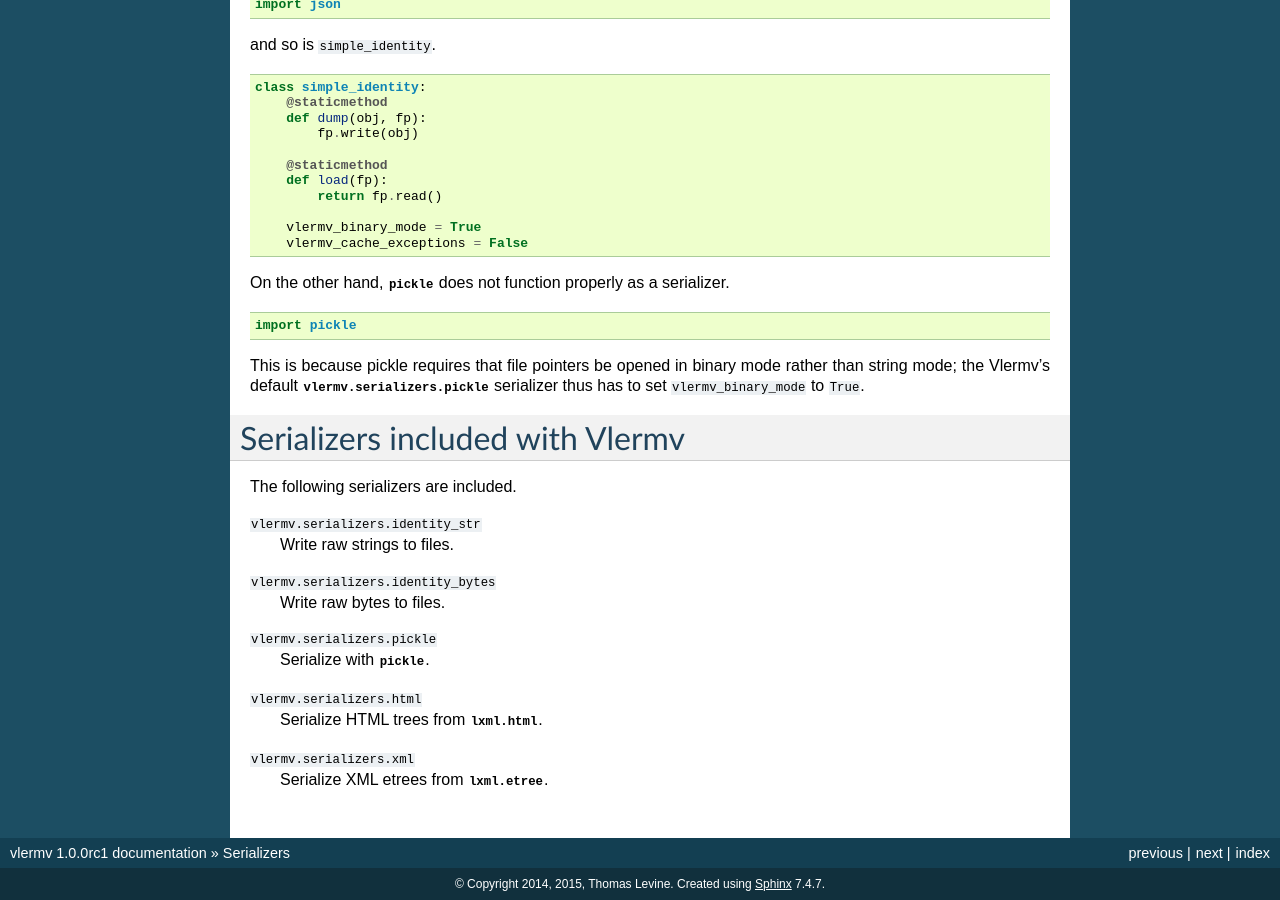
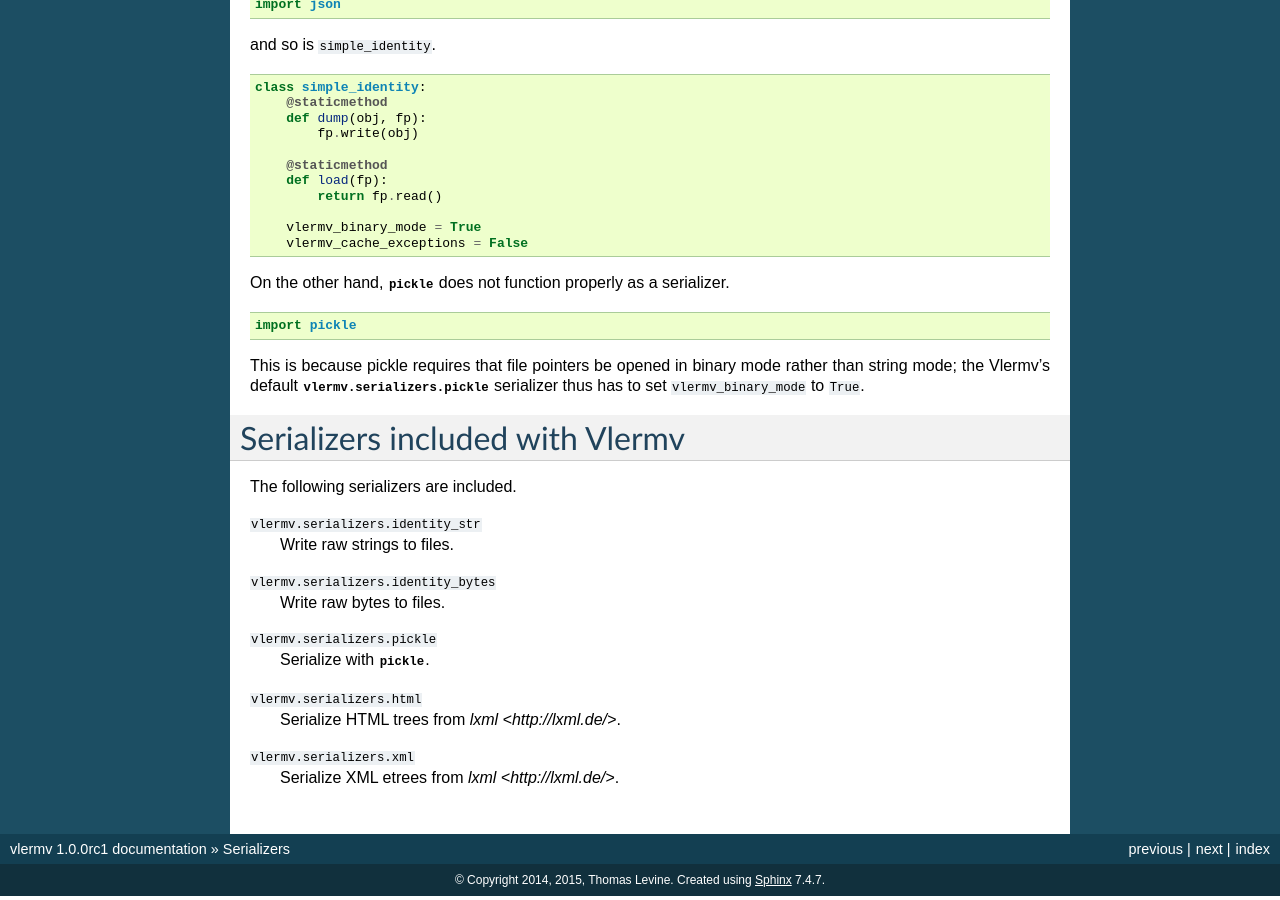
Before and after one commit to tlevine/vlermv, a Sphinx documentation site: the page built from docs/serializers.rst, in a window 1280 px wide and 900 px high, scrolled down 1963 px. Built offline with Sphinx 7.4.7, drawn with Linux system fonts in a browser that asks for light colours.

Commit message:
lxml and tags

```diff
--- a/docs/conf.py
+++ b/docs/conf.py
@@ -27,8 +27,8 @@ exclude_patterns = ['_build']
 
 autoclass_content = 'both'
 
-# If true, '()' will be appended to :func: etc. cross-reference text.
 add_function_parentheses = False
+intersphinx_mapping = {'python': ('https://docs.python.org/3.4', None)}
 
 # If true, the current module name will be prepended to all description
 # unit titles (such as .. function::).
--- a/docs/serializers.rst
+++ b/docs/serializers.rst
@@ -138,6 +138,6 @@ The following serializers are included.
 ``vlermv.serializers.pickle``
     Serialize with :py:mod:`pickle`.
 ``vlermv.serializers.html``
-    Serialize HTML trees from :py:mod:`lxml.html`.
+    Serialize HTML trees from `lxml <http://lxml.de/>`.
 ``vlermv.serializers.xml``
-    Serialize XML etrees from :py:mod:`lxml.etree`.
+    Serialize XML etrees from `lxml <http://lxml.de/>`.
```
Also changed, not shown: other parts of docs/serializers.rst (+2 -2 lines).
